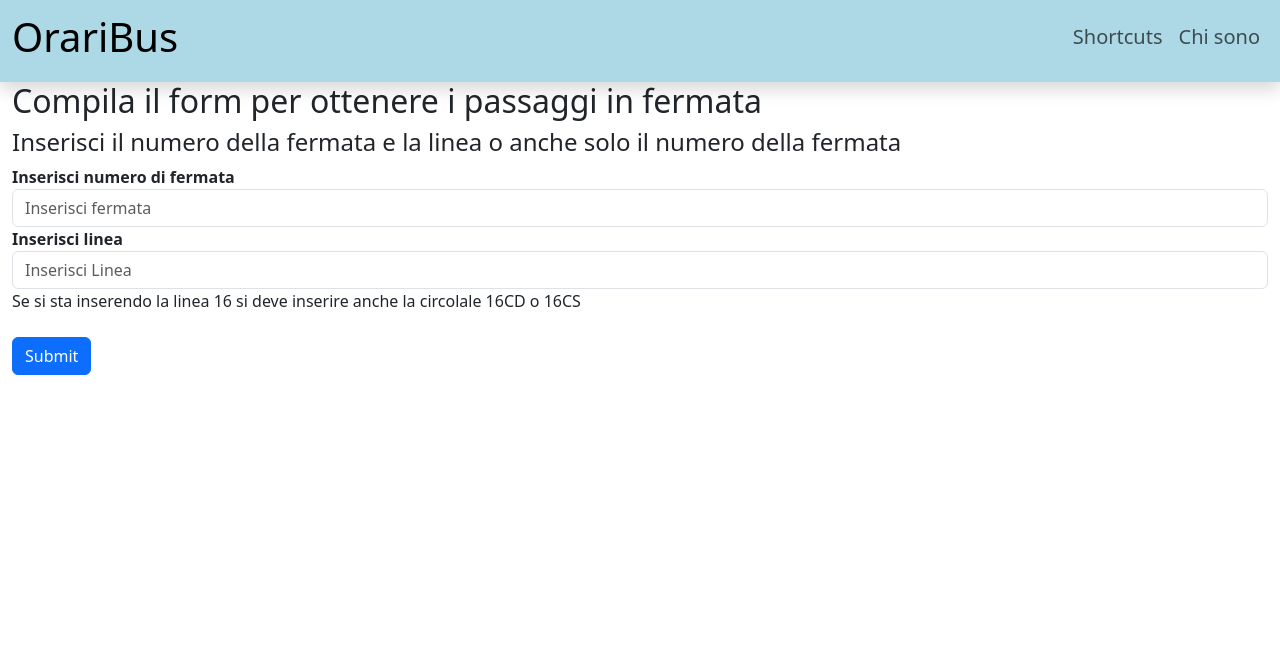
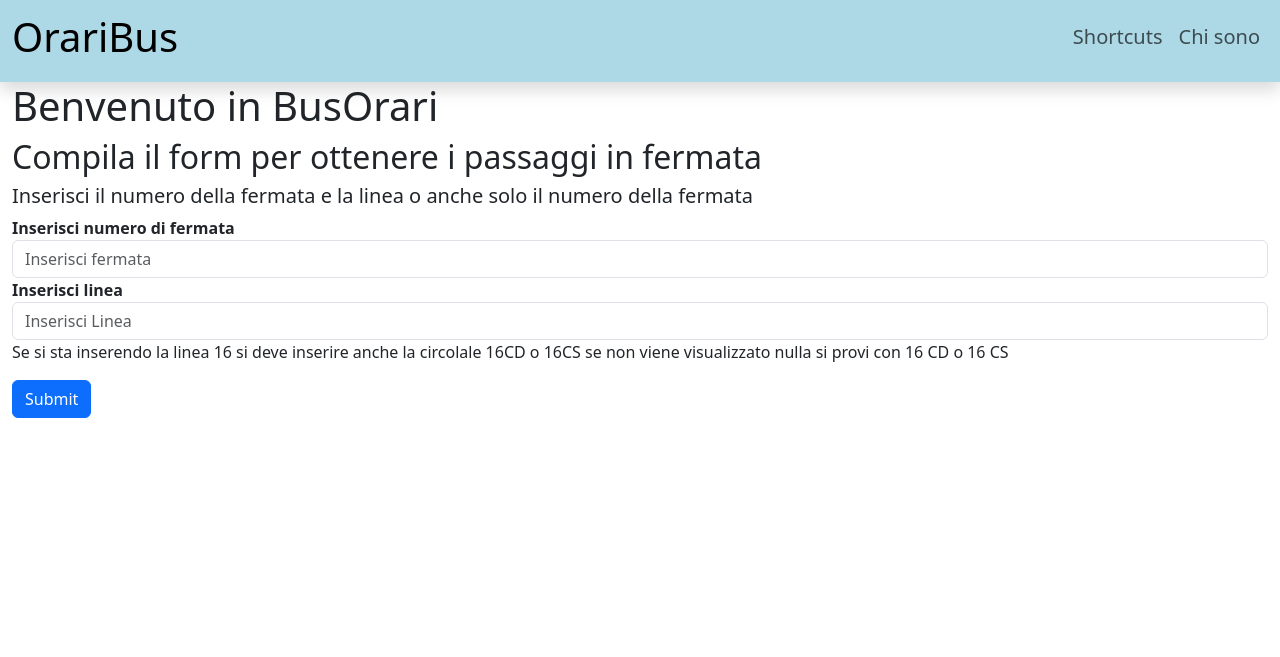
Before and after one commit to Antonino545/Torino_Bus_Orari, a Flask app: page / in a window 1280 px wide. Shown: the top 657 px of the page. Run offline with Flask 3, Linux system fonts and the light colour scheme; some libraries are stand-ins or nearby versions.

Commit message:
Micro fix

```diff
--- a/templates/welcome.html
+++ b/templates/welcome.html
@@ -1,8 +1,9 @@
 {% extends "layout.html" %}
 {% block content %}
     <div class="align-content-center">
-          <h2>Compila il form per ottenere i passaggi in fermata</h2>
-          <h4>Inserisci il numero della fermata e la linea o anche solo il numero della fermata </h4>
+        <h1>Benvenuto in BusOrari</h1>
+        <h2>Compila il form per ottenere i passaggi in fermata</h2>
+        <h5>Inserisci il numero della fermata e la linea o anche solo il numero della fermata </h5>
         <form id="stopForm" >
             <div class="form-group ">
                 <label for="stop">Inserisci numero di fermata</label>
@@ -12,9 +13,9 @@
                 <label for="line">Inserisci linea</label>
                 <input type="text" class="form-control" id="line" placeholder="Inserisci Linea">
             </div>
-            <p>Se si sta inserendo la linea 16 si deve inserire anche la circolale 16CD o 16CS</p>
+            <p>Se si sta inserendo la linea 16 si deve inserire anche la circolale 16CD o 16CS se non viene visualizzato nulla si provi con 16 CD o 16 CS</p>
 
-            <button type="submit" class="btn btn-primary mt-2">Submit</button>
+            <button type="submit" class="btn btn-primary ">Submit</button>
 
         </form>
     </div>
```
